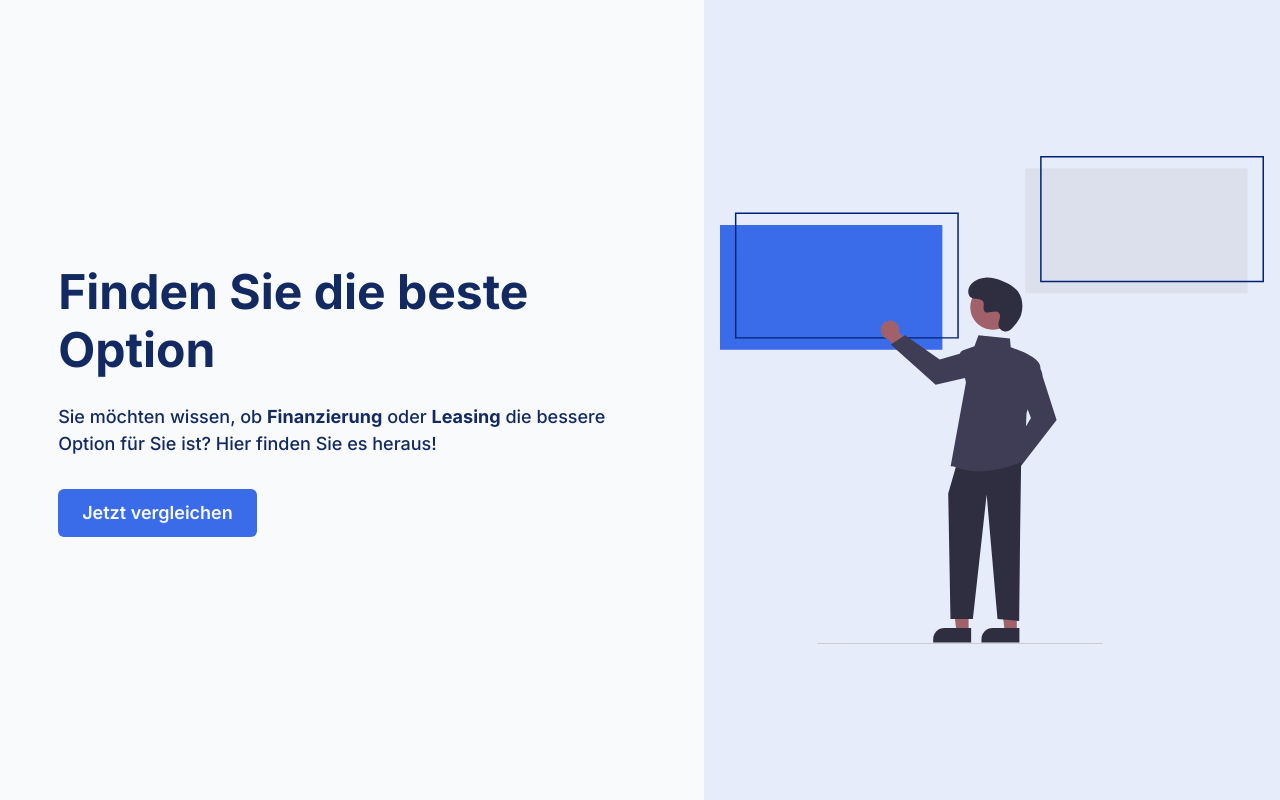
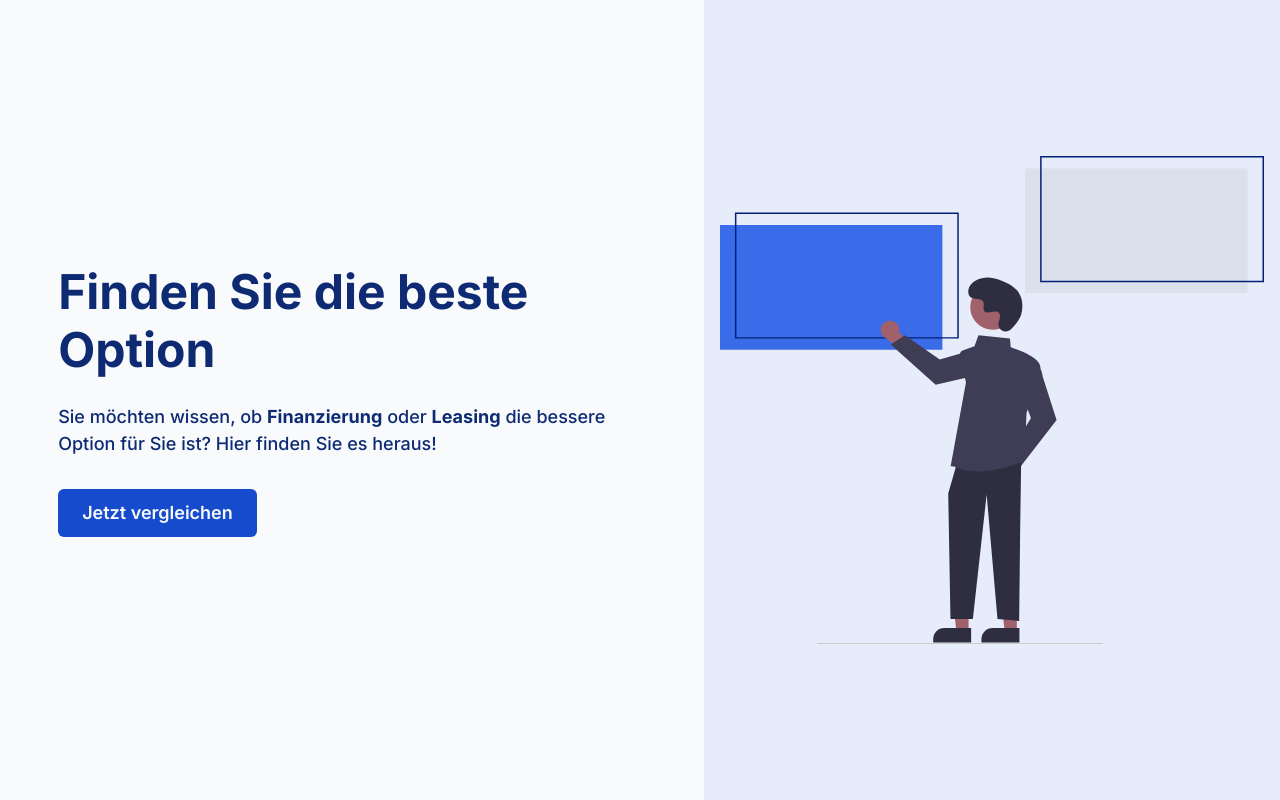
Before and after one commit to flextremedev/lease-or-finance, a Next.js app: page / in a window 1280 px wide. Built offline with nearby package versions, Linux system fonts and the light colour scheme.

Commit message:
Use brand color correctly for buttons

```diff
--- a/src/components/pages/Home.tsx
+++ b/src/components/pages/Home.tsx
@@ -7,8 +7,8 @@ import {
   VStack,
 } from '@chakra-ui/react';
 
-import { ChoiceImage } from '../ChoiceImage';
-import { Layout } from '../Layout';
+import { ChoiceImage } from '~/components/ChoiceImage';
+import { Layout } from '~/components/Layout';
 
 type HomeProps = {
   onNext: () => void;
@@ -56,11 +56,11 @@ export const Home = ({ onNext }: HomeProps) => {
           width={{ base: 'auto', sm: '100%' }}
         >
           <Button
-            bgColor="brand.500"
-            color="white"
             size="lg"
             isFullWidth={isButtonFullWidth}
             marginTop={{ base: 0, sm: 8 }}
+            variant="solid"
+            colorScheme="brand"
             onClick={() => onNext()}
           >
             Jetzt vergleichen
--- a/src/theme/theme.ts
+++ b/src/theme/theme.ts
@@ -1,13 +1,35 @@
-import { extendTheme, ThemeOverride } from '@chakra-ui/react';
+import {
+  ComponentStyleConfig,
+  extendTheme,
+  ThemeOverride,
+} from '@chakra-ui/react';
+
+const NumberInput: ComponentStyleConfig = {
+  defaultProps: {
+    focusBorderColor: 'brand.300',
+  },
+};
+
+const shadows = {
+  outline: '0 0 0 3px #8ca9f2',
+};
 
 const themeExtension: ThemeOverride = {
   colors: {
     brand: {
-      500: '#3A6CE9',
+      900: '#030817',
+      800: '#081945',
+      700: '#0d2a73',
+      600: '#123aa1',
+      500: '#174bce',
+      400: '#3165e8',
+      300: '#5e87ed',
+      200: '#8ca9f2',
       100: '#EDF2F7',
+      50: '#e8eefc',
     },
     white: '#F8FAFC',
-    black: '#132962',
+    black: '#0d2a73',
     gray: {
       100: '#F8FAFC',
       200: '#E6ECFA',
@@ -39,6 +61,8 @@ const themeExtension: ThemeOverride = {
       },
     },
   },
+  components: { NumberInput },
+  shadows,
 };
 
 export const theme = extendTheme(themeExtension);
```
Also changed, not shown: src/components/pages/Financing.tsx (+9 -12 lines), src/components/pages/Leasing.tsx (+9 -12 lines), src/components/pages/Result.tsx (+8 -11 lines), 1 other file (tests, documents, lock files or other folders).
